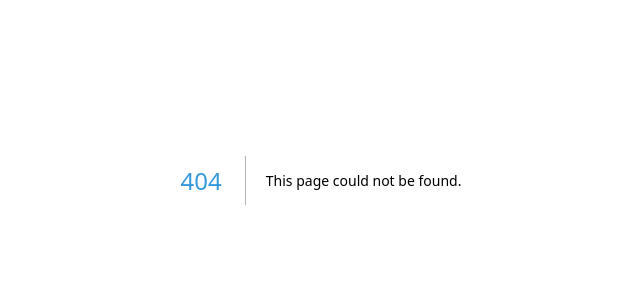
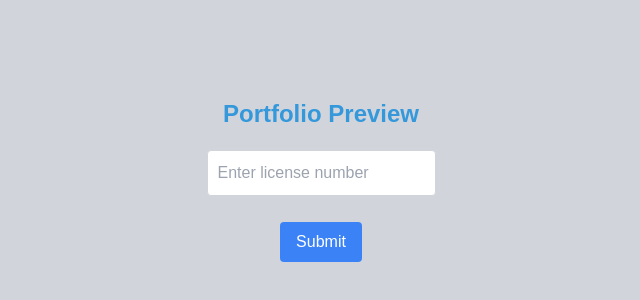
Before and after one commit to Scurrlin/pc-rough1, a Next.js app: page /search in a window 1280 px wide. Before the commit this address had no page. Shown: the part 220-520 px from the top of the page, without its empty margins (319-959 px from the left). Built offline with nearby package versions, Linux system fonts and the light colour scheme.

Commit message:
update file structure/add pages folder

```diff
--- a/app/globals.css
+++ b/app/globals.css
@@ -1,6 +1,6 @@
-@tailwind base;
-@tailwind components;
-@tailwind utilities;
+@import "tailwindcss/base";
+@import "tailwindcss/components";
+@import "tailwindcss/utilities";
 
 :root {
   --primary-color: #3498db; /* Bright blue */
--- a/app/page.tsx
+++ /dev/null
@@ -1,24 +0,0 @@
-"use client"
-
-import React, { Suspense, lazy } from 'react';
-import { BrowserRouter as Router, Routes, Route } from 'react-router-dom';
-import './globals.css';
-
-const SearchPage = lazy(() => import('../components/SearchPage'));
-const ResultsPage = lazy(() => import('../components/ResultsPage'));
-
-function App() {
-  return (
-    <Router>
-      <Suspense fallback={<div>Loading...</div>}>
-        <Routes>
-          <Route path="/search" element={<SearchPage />} />
-          <Route path="/results" element={<ResultsPage />} />
-          {/* Other routes... */}
-        </Routes>
-      </Suspense>
-    </Router>
-  );
-}
-
-export default App;
--- a/components/ResultsPage.tsx
+++ b/pages/results.tsx
@@ -1,5 +1,5 @@
 import React from 'react';
-import { useLocation } from 'react-router-dom';
+import { useRouter } from 'next/router';
 
 interface Property {
   id: string;
@@ -12,8 +12,8 @@ const properties: Property[] = [
 ];
 
 const ResultsPage = () => {
-  const location = useLocation();
-  const licenseNumber = location.state.licenseNumber;
+  const router = useRouter();
+  const { licenseNumber } = router.query;
 
   const filteredProperties = properties.filter(property => property.licenseNumber === licenseNumber);
 
--- a/components/SearchPage.tsx
+++ b/pages/search.tsx
@@ -1,12 +1,11 @@
-"use client"
-
 import React, { useState } from 'react';
-import { useNavigate } from 'react-router-dom';
+import { useRouter } from 'next/router';
+import '../app/globals.css';
 
 const SearchPage = () => {
   const [licenseNumber, setLicenseNumber] = useState('');
   const [properties, setProperties] = useState([]);
-  const navigate = useNavigate();
+  const router = useRouter();
 
   const handleSubmit = async (event: React.FormEvent<HTMLFormElement>) => {
     event.preventDefault();
@@ -52,7 +51,7 @@ const SearchPage = () => {
       }
 
       setProperties(data.properties);
-      navigate('/results', { state: { licenseNumber } });
+      router.push(`/results?licenseNumber=${licenseNumber}`);
     } catch (error) {
       console.error('An error occurred while fetching the properties:', error);
     }
```
